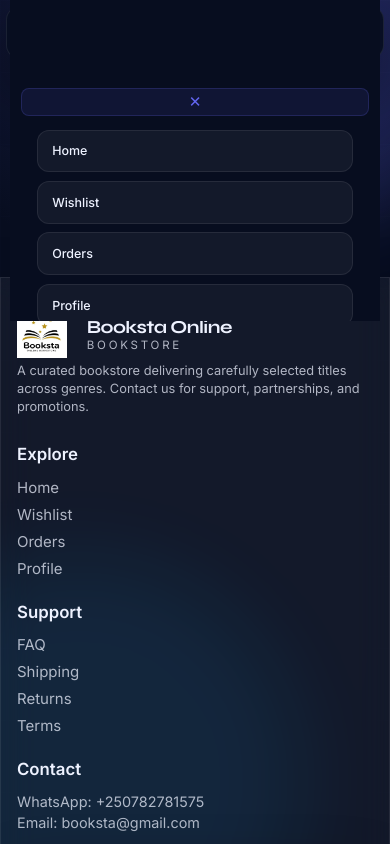
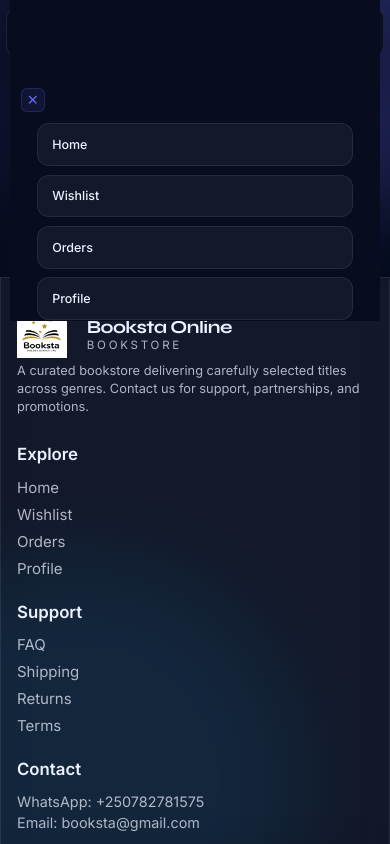
Before and after one commit to paulderire/booksta, a website: page client/index.html in a window 390 px wide. Both pictures are taken after a click on the button "Toggle navigation". Shown: the top 844 px of the page. Drawn offline with Linux system fonts and the light colour scheme; no server answers.

Commit message:
Tighten mobile menu spacing - reduce close button size and padding

```diff
--- a/client/style.css
+++ b/client/style.css
@@ -916,8 +916,8 @@
   box-shadow: var(--shadow-deep);
   display: none;
   flex-direction: column;
-  gap: 0.3rem;
-  padding: 0.35rem;
+  gap: 0.25rem;
+  padding: 0.3rem;
   max-height: 38vh;
   overflow-y: auto;
   width: auto;
@@ -931,19 +931,22 @@
   align-self: flex-end;
   background: rgba(99, 102, 241, 0.1);
   border: 1px solid rgba(99, 102, 241, 0.2);
-  font-size: 0.95rem;
+  font-size: 0.9rem;
   color: var(--accent);
   cursor: pointer;
-  padding: 0.25rem 0.35rem;
+  padding: 0.18rem 0.25rem;
   line-height: 1;
   transition: all 0.2s ease;
-  margin-bottom: 0.15rem;
-  border-radius: 8px;
+  margin-bottom: 0;
+  margin-right: 0.05rem;
+  border-radius: 6px;
   display: flex;
   align-items: center;
   justify-content: center;
-  min-width: 28px;
-  min-height: 28px;
+  min-width: 24px;
+  min-height: 24px;
+  width: 24px;
+  height: 24px;
 }
 
 .mobile-menu-close:hover {
@@ -954,17 +957,18 @@
 
 .mobile-menu-nav {
   display: grid;
-  gap: 0.25rem;
+  gap: 0.2rem;
 }
 
 .mobile-menu-nav a {
-  padding: 0.35rem 0.5rem;
+  padding: 0.3rem 0.5rem;
   border-radius: 8px;
   background: var(--bg-soft);
   border: 1px solid var(--border);
   font-weight: 500;
   font-size: 0.78rem;
   transition: all 0.2s ease;
+  margin: 0;
 }
 
 .mobile-menu-nav a:hover {
```
